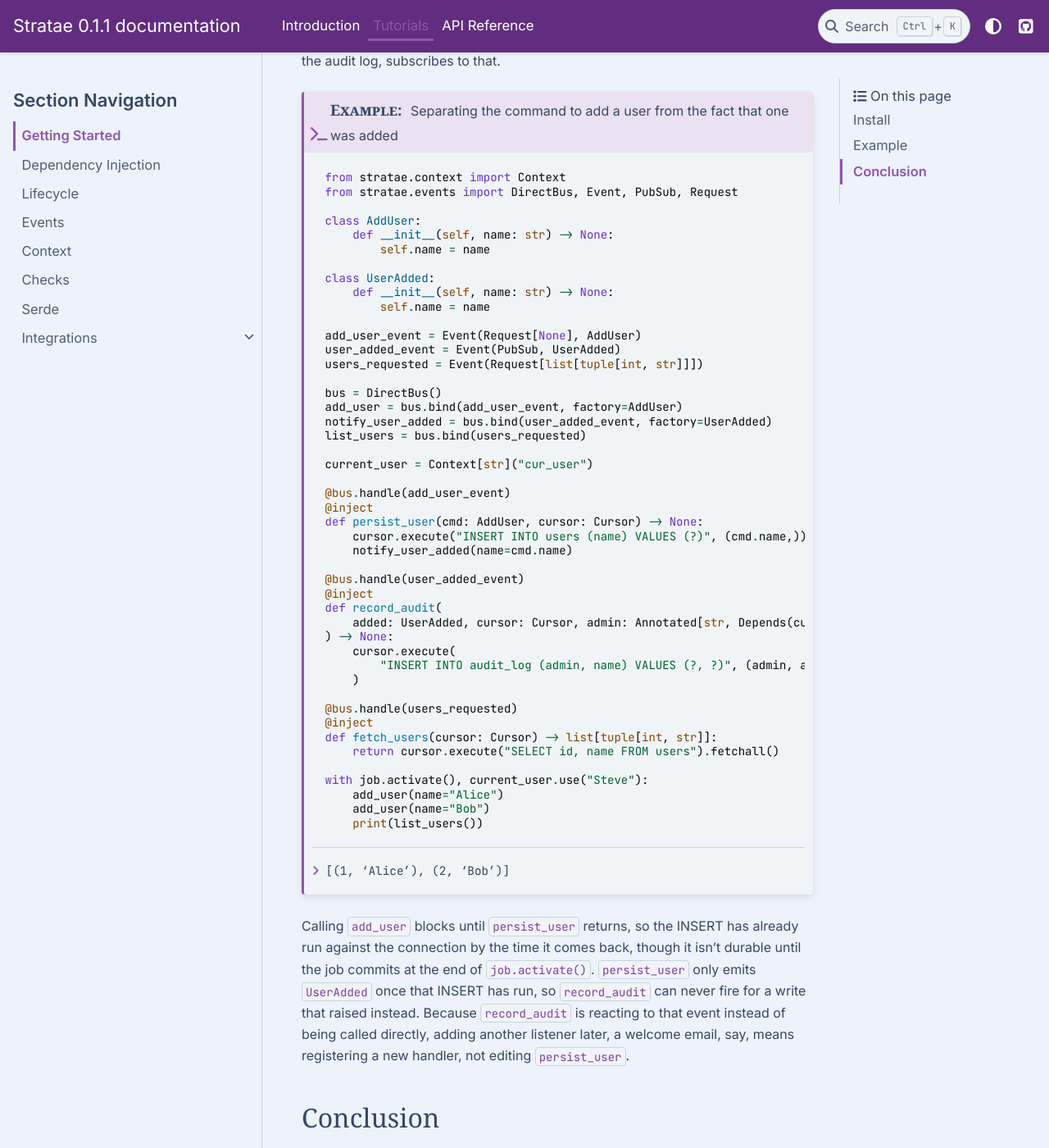
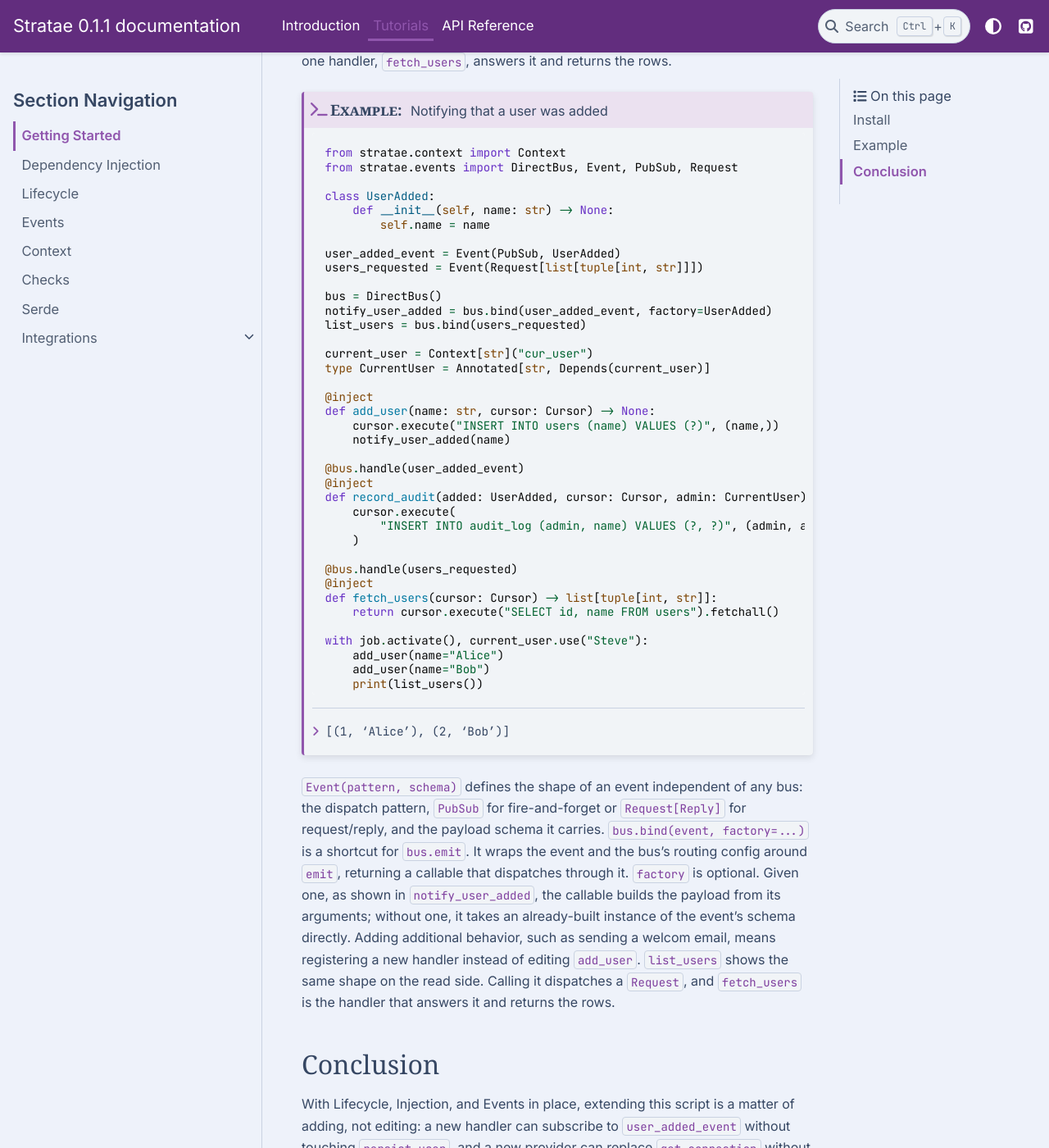
Before and after one commit to Eudaetics/stratae, a Sphinx documentation site: the page built from docs/tutorials/getting-started.md, in a window 1280 px wide and 1400 px high, scrolled down 3212 px. Shown: the whole window at 82% size. Built offline with Sphinx 7.4.7 and the PyData theme 0.15.4, drawn with Linux system fonts in a browser that asks for light colours; some web fonts are replaced; pages that are not in the unit, such as notebooks, are missing from menus; some of the changed text lies outside the part shown.

Commit message:
edit to the event example in getting started

`````diff
--- a/docs/tutorials/getting-started.md
+++ b/docs/tutorials/getting-started.md
@@ -119,43 +119,35 @@ with job.activate():
 
 ### Events
 
-So far `add_user` decides how a user gets stored. It is coupled to a Cursor object, and only runs the `INSERT` itself. `stratae.events` can separate those concerns. `add_user` becomes a command, add this user, dispatched as a `Request`: exactly one handler, `persist_user`, answers it, and `add_user` blocks until `persist_user` returns. `persist_user` emits a separate `PubSub` event, `UserAdded`, once the write succeeds, and anything that needs to react to a user having been added, like the audit log, subscribes to that.
+So far `add_user` and `list_users` talk straight to the database: each grabs a `Cursor` and runs its query itself. `stratae.events` can pull the reactions to those actions out into their own handlers. Once `add_user` inserts a row, it fires a `PubSub` event, `UserAdded`, and anything that needs to react subscribes to it instead of being called directly. `list_users` shows the other event pattern, `Request`: it dispatches a request instead of querying the cursor itself, and exactly one handler, `fetch_users`, answers it and returns the rows.
 
-````{example} Separating the command to add a user from the fact that one was added
+````{example} Notifying that a user was added
 ```{code-block} python
 from stratae.context import Context
 from stratae.events import DirectBus, Event, PubSub, Request
-
-class AddUser:
-    def __init__(self, name: str) -> None:
-        self.name = name
 
 class UserAdded:
     def __init__(self, name: str) -> None:
         self.name = name
 
-add_user_event = Event(Request[None], AddUser)
 user_added_event = Event(PubSub, UserAdded)
 users_requested = Event(Request[list[tuple[int, str]]])
 
 bus = DirectBus()
-add_user = bus.bind(add_user_event, factory=AddUser)
 notify_user_added = bus.bind(user_added_event, factory=UserAdded)
 list_users = bus.bind(users_requested)
 
 current_user = Context[str]("cur_user")
+type CurrentUser = Annotated[str, Depends(current_user)]
 
-@bus.handle(add_user_event)
 @inject
-def persist_user(cmd: AddUser, cursor: Cursor) -> None:
-    cursor.execute("INSERT INTO users (name) VALUES (?)", (cmd.name,))
-    notify_user_added(name=cmd.name)
+def add_user(name: str, cursor: Cursor) -> None:
+    cursor.execute("INSERT INTO users (name) VALUES (?)", (name,))
+    notify_user_added(name)
 
 @bus.handle(user_added_event)
 @inject
-def record_audit(
-    added: UserAdded, cursor: Cursor, admin: Annotated[str, Depends(current_user)]
-) -> None:
+def record_audit(added: UserAdded, cursor: Cursor, admin: CurrentUser) -> None:
     cursor.execute(
         "INSERT INTO audit_log (admin, name) VALUES (?, ?)", (admin, added.name)
     )
@@ -175,7 +167,7 @@ with job.activate(), current_user.use("Steve"):
 ```
 ````
 
-Calling `add_user` blocks until `persist_user` returns, so the INSERT has already run against the connection by the time it comes back, though it isn't durable until the job commits at the end of `job.activate()`. `persist_user` only emits `UserAdded` once that INSERT has run, so `record_audit` can never fire for a write that raised instead. Because `record_audit` is reacting to that event instead of being called directly, adding another listener later, a welcome email, say, means registering a new handler, not editing `persist_user`.
+`Event(pattern, schema)` defines the shape of an event independent of any bus: the dispatch pattern, `PubSub` for fire-and-forget or `Request[Reply]` for request/reply, and the payload schema it carries. `bus.bind(event, factory=...)` is a shortcut for `bus.emit`. It wraps the event and the bus's routing config around `emit`, returning a callable that dispatches through it. `factory` is optional. Given one, as shown in `notify_user_added`, the callable builds the payload from its arguments; without one, it takes an already-built instance of the event's schema directly. Adding additional behavior, such as sending a welcom email, means registering a new handler instead of editing `add_user`. `list_users` shows the same shape on the read side. Calling it dispatches a `Request`, and `fetch_users` is the handler that answers it and returns the rows.
 
 ## Conclusion
 
`````
